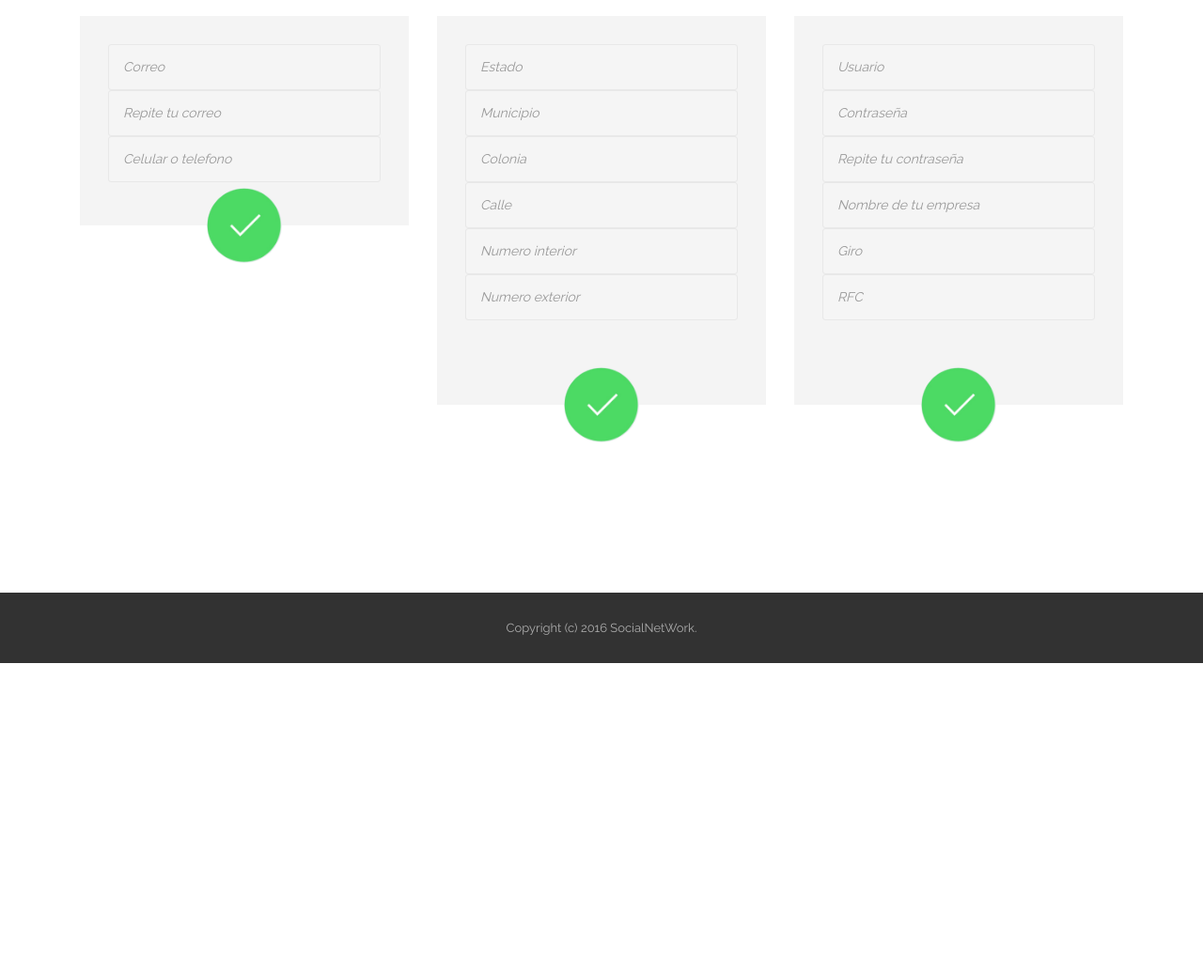
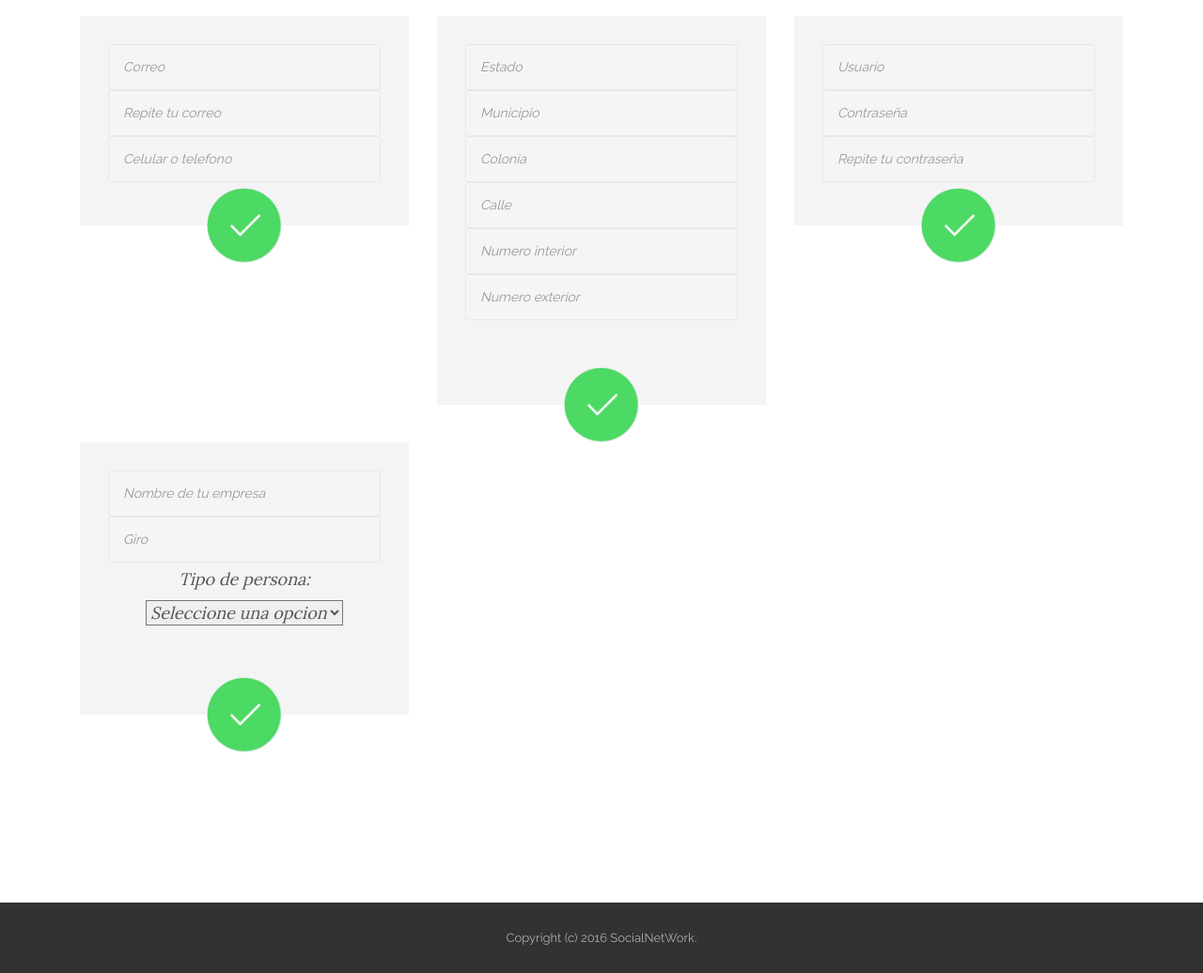
Before and after one commit to luisRodriguez1483/prueba, a PHP site: page /SocialNetWorkV4/?view=signUp&type=1 in a window 1280 px wide. Shown: the part 314-1350 px from the top of the page at 94% size. Before the commit the page ends 1020 px from the top, so only its background shows below. Run offline with PHP 8.4, Linux system fonts and the light colour scheme.

Commit message:
Algunos cambios agregue un combo dinamico para el rfc como son dos tipos de rfc aun trabajo sobre eso

```diff
--- a/core/controller/userSignUpController.js
+++ b/core/controller/userSignUpController.js
@@ -3,6 +3,21 @@ $(document).ready(function(){
     //$("#lastLog").children().attr("disabled","disabled");
     $('#txtNumTel').numeric();
 
+});
+
+$(document).on('change','#cmbTipoPersona',function(){
+    var tipoPersona = $('#cmbTipoPersona').val();
+
+    alert(tipoPersona);
+
+    $.ajax({
+        url:'core/controller/cmbTypePersonRFCController.php',
+        type:'POST',
+        data:{tipoPersona:tipoPersona},
+        success:function(data){
+            $('#typePersonRFCDiv').html(data);
+        }
+    });
 });
 
 $(document).on('click','#fistLog',function(){
@@ -167,6 +182,37 @@ $(document).on('click','#lastLogBtn',function(){
     var password = $('#txtPassword').val();
     var repPassword = $('#txtRepPassword').val();
     var type = $('#type').val();
+
+    if(user.length == 0 || $('#txtUserReg').val().trim() == ''){
+
+         $('#infoErrorUsuario').html("<div class='alert alert-dismissible alert-danger'><button type='button' class='close' data-dismiss='alert'>x</button><strong>¡No debe dejar ningun campo vacio!</strong> <a href='#' class='alert-link'>Por favor, ingrese todos los datos.</a></div>");
+            $('#txtUserReg').focus();
+        $('#txtUserReg').css('border-color','#ed0c0c');
+
+    }else if(password.length == 0 ||  $('#txtPassword').val().trim() == ''){
+
+         $('#infoErrorUsuario').html("<div class='alert alert-dismissible alert-danger'><button type='button' class='close' data-dismiss='alert'>x</button><strong>¡No debe dejar ningun campo vacio!</strong> <a href='#' class='alert-link'>Por favor, ingrese todos los datos.</a></div>");
+            $('#txtPassword').focus();
+        $('#txtPassword').css('border-color','#ed0c0c');
+
+    }else if(repPassword.length == 0 || $('#txtRepPassword').val().trim() == ''){
+
+        $('#infoErrorUsuario').html("<div class='alert alert-dismissible alert-danger'><button type='button' class='close' data-dismiss='alert'>x</button><strong>¡No debe dejar ningun campo vacio!</strong> <a href='#' class='alert-link'>Por favor, ingrese todos los datos.</a></div>");
+            $('#txtRepPassword').focus();
+        $('#txtRepPassword').css('border-color','#ed0c0c');
+
+    }else if(password!=repPassword){
+
+        $('#infoErrorUsuario').html("<div class='alert alert-dismissible alert-danger'><button type='button' class='close' data-dismiss='alert'>x</button><strong>¡Las contraseñas no coinciden!</strong> <a href='#' class='alert-link'>Por favor, ingrese nuevamente su contraseña</a></div>");
+
+        $('#txtRepPassword').focus();
+        $('#txtPassword').focus();
+
+        $('#txtPassword').css('border-color','#ed0c0c');
+        $('#txtRepPassword').css('border-color','#ed0c0c');
+
+    }else{
+
     $.ajax({
         url:"core/controller/userSignUpController.php",
         type:'POST',
@@ -175,39 +221,72 @@ $(document).on('click','#lastLogBtn',function(){
             password:password
         },
         success:function(data){
+                if(data == 1){
 
-        }
+                     $('#infoErrorUsuario').html("<div class='alert alert-dismissible alert-danger'><button type='button' class='close' data-dismiss='alert'>x</button><strong>¡Usuario existente!</strong> <a href='#' class='alert-link'>Por favor, elija otro nombre de usuario.</a></div>");
+            $('#txtNumExt').focus();
+        $('#txtNumExt').css('border-color','#ed0c0c');
 
+                }if(data == 2){
 
-    });
-    /*Para poder serializar los datos de un formulario es necesario poner en los inputs el name*/
                      if(type == 1){
-        var datosEmpresa = $('#formCompany').serialize();
-        /*var nombreEmpresa = $('#txtNomCompany').val();
-        var giro = $('#txtGiro').val();
-        var rfc = $().val;*/
 
+        var empresa = $('#nombreEmpresa').val();
+        var giro = $('#giroEmpresa').val();
+        var rfc = $('#rfcEmpresa').val();
+
+         if(empresa.length == 0 || $('#nombreEmpresa').val().trim() == ''){
+
+             $('#infoErrorUsuario').html("<div class='alert alert-dismissible alert-danger'><button type='button' class='close' data-dismiss='alert'>x</button><strong>¡No debe dejar ningun campo vacio!</strong> <a href='#' class='alert-link'>Por favor, ingrese todos los datos.</a></div>");
+            $('#nombreEmpresa').focus();
+        $('#nombreEmpresa').css('border-color','#ed0c0c');
+
+          }else if(giro.length == 0 || $('#giroEmpresa').val().trim() == ''){
+
+               $('#infoErrorUsuario').html("<div class='alert alert-dismissible alert-danger'><button type='button' class='close' data-dismiss='alert'>x</button><strong>¡No debe dejar ningun campo vacio!</strong> <a href='#' class='alert-link'>Por favor, ingrese todos los datos.</a></div>");
+            $('#giroEmpresa').focus();
+        $('#giroEmpresa').css('border-color','#ed0c0c');
+
+          }else if(rfc.length == 0 || $('#rfcEmpresa').val().trim == ''){
+
+              $('#infoErrorUsuario').html("<div class='alert alert-dismissible alert-danger'><button type='button' class='close' data-dismiss='alert'>x</button><strong>¡No debe dejar ningun campo vacio!</strong> <a href='#' class='alert-link'>Por favor, ingrese todos los datos.</a></div>");
+            $('#rfcEmpresa').focus();
+        $('#rfcEmpresa').css('border-color','#ed0c0c');
+
+          }else {
             $.ajax({
                 url:'core/controller/companySignUpController.php',
                 type:'POST',
-           data:{
-               datosEmpresa:datosEmpresa
-           },
+                data:{nombreEmpresa:empresa, giroEmpresa:giro,rfcEmpresa:rfc},
                    success:function(data){
                 alert(data);
             }
 
             });
-
-
+          }
     }if(type == 2){
 
-        var datosPersona = $('#formPerson').serialize();
-        alert(datosPersona);
             }
 
 
+
+                }
+
+
+
+        }
 });
+
+
+    }
+
+});
+
+
+
+
+
+    /*Para poder serializar los datos de un formulario es necesario poner en los inputs el name*/
 
 /*var datos =$("#formularioUsuario").serialize();
 */
--- a/core/controller/userSignUpController.php
+++ b/core/controller/userSignUpController.php
@@ -4,5 +4,5 @@ $user = $_POST['user'];
 $password = $_POST['password'];
 
 $objU = new User();
-$objU->addressSignUp($user,$password);
+$objU->userSignUp($user,$password);
 ?>
--- a/core/model/User.php
+++ b/core/model/User.php
@@ -46,7 +46,7 @@ class User extends Connection{
         $rs = mysqli_query($this->getConnection(),$query) or die ("ERROR ".mysqli_error($this->getConnection()));
 
         if(mysqli_num_rows($rs)!=0){
-            echo 'Este usuario ya esta registrado';
+            echo 1;
         }else{
             $query2 = "SELECT MAX(idDireccion) as idDir FROM direccion";
             $rs2 = mysqli_query($this->getConnection(),$query2) or die ("ERROR ".mysqli_error($this->getConnection()));
@@ -63,14 +63,12 @@ class User extends Connection{
             $query4 = "INSERT INTO usuario VALUES(null,'".$user."','".$password."',".$idDir.",".$idContact.")";
             mysqli_query($this->getConnection(),$query4) or die ("ERROR ".mysqli_error($this->getConnection()));
 
-            echo 'Registrado con exito';
+            echo 2;
 
         }
     }
 
-    public function personLog(){
 
-    }
 
 
 }
--- a/view/signUp.php
+++ b/view/signUp.php
@@ -126,25 +126,61 @@ include ('view/overAll/signUpTopNav.php');
                         </div>
                     </div>
                 </div>
+
+
+
+
+                   <div class="col-xs-12 col-lg-4">
+
+                    <div class="mbr-testimonial card ">
+                        <div class="card-block">
+                             <div class="">
+                <div role="form">
+                   <div class="form-group" id="divPrimeraParte">
+                        <div id="">
+
+                        </div>
+                                      <input type="text" class="form-control" id="txtUserReg" placeholder="Usuario">
+                             <input type="password" class="form-control" id="txtPassword" placeholder="Contraseña">
+                             <input type="password" class="form-control" id="txtRepPassword" placeholder="Repite tu contraseña">
+
+                    </div>
+               </div>
+            </div>
+                        </div>
+                        <div class="mbr-author card-footer">
+                            <div class="mbr-author-img"><img src="assets/images/verde.jpg" class="img-circle" alt="GuardarInformacionUsuario" id=""></div>
+
+
+                        </div>
+                    </div>
+                </div>
+
                     <div class="col-xs-12 col-lg-4">
 
                     <div class="mbr-testimonial card mbr-testimonial-lg">
                         <div class="card-block" id="lastLog">
+                           <div id="infoErrorUsuario">
+
+                           </div>
                             <?php
                             $type = $_GET['type'];
                             ?>
-                             <input type="text" class="form-control" id="txtUserReg" placeholder="Usuario">
-                             <input type="password" class="form-control" id="txtPassword" placeholder="Contraseña">
-                             <input type="password" class="form-control" id="txtRepPassword" placeholder="Repite tu contraseña">
                                <input type="hidden" value="<?php echo $type?>" id="type">
-
                             <?php
                               if($type == 1){
                              ?>
 
                              <input type="text" class="form-control" name="nombreEmpresa" id="nombreEmpresa" placeholder="Nombre de tu empresa">
                              <input type="text" class="form-control" name="giroEmpresa" id="giroEmpresa" placeholder="Giro">
-                             <input type="text" class="form-control" name="rfcEmpresa" id="rfcEmpresa" placeholder="RFC">
+            Tipo de persona: <select id="cmbTipoPersona">
+                                <option value="0">Seleccione una opcion</option>
+                                 <option value="1">Fisica</option>
+                                 <option value="2">Moral</option>
+                             </select>
+                             <div id="typePersonRFCDiv">
+
+                             </div>
                             </form>
                              <?php
                               }else{
```
Also changed, not shown: core/controller/cmbTypePersonRFCController.php (added, +9 -0 lines), core/model/Company.php (+10 -1 lines). Lines whose indentation alone changed are shown as unchanged.
